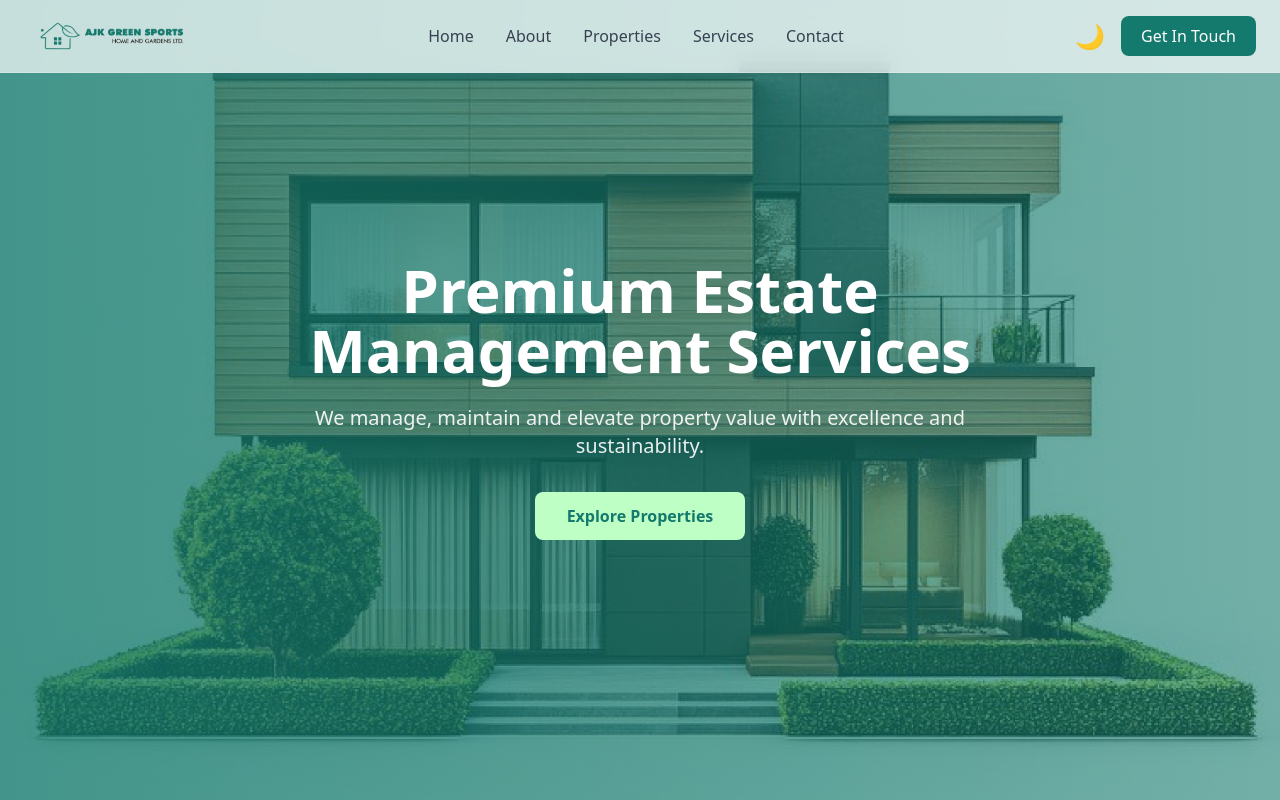
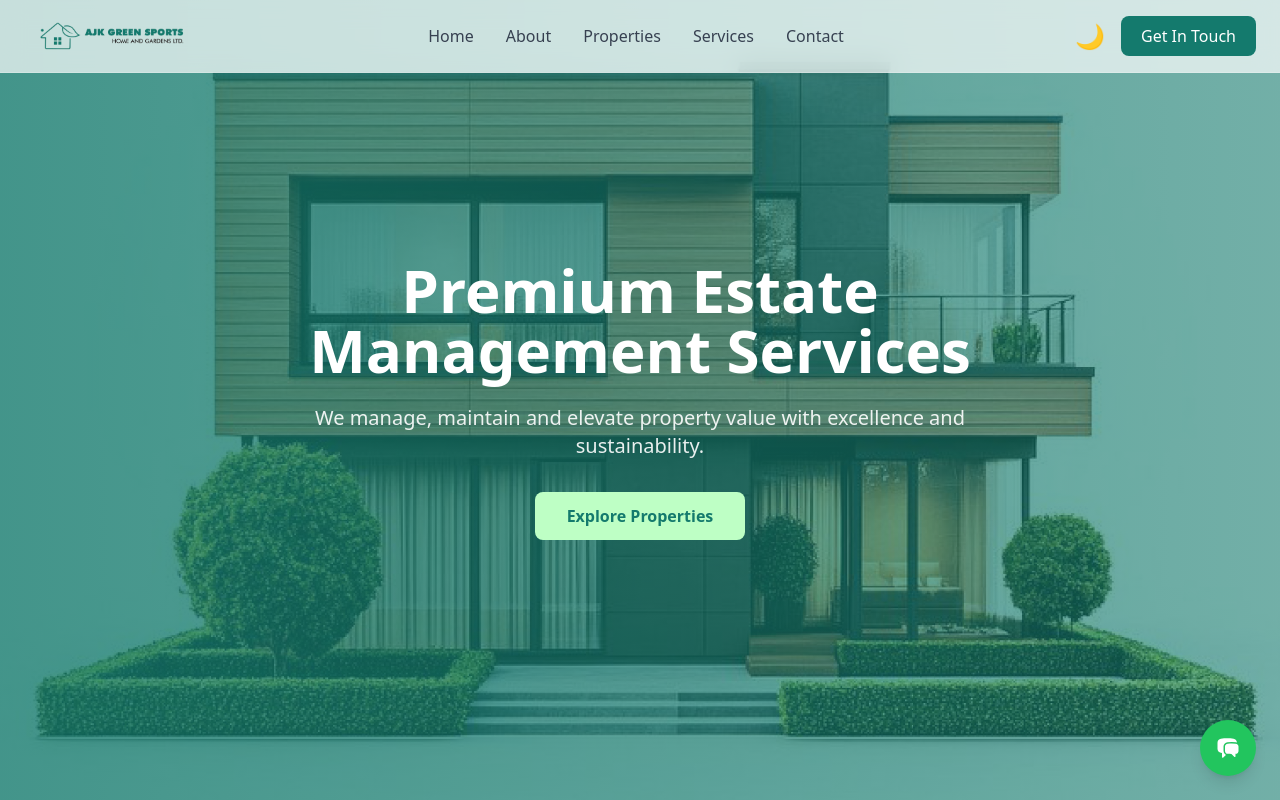
Before and after one commit to Techony-code/ajkhomes, a React (Vite) app: page / in a window 1280 px wide. Shown: the top 800 px of the page. Built offline with nearby package versions, Linux system fonts and the light colour scheme.

Commit message:
Added  files

```diff
--- /dev/null
+++ b/src/components/Team.jsx
@@ -0,0 +1,68 @@
+const teamMembers = [
+  {
+    id: 1,
+    name: "John Doe",
+    role: "Director",
+    image: "/team/member1.jpg",
+  },
+  {
+    id: 2,
+    name: "Jane Smith",
+    role: "Co - Director",
+    image: "/team/member2.jpg",
+  },
+];
+
+const Team = () => {
+  return (
+    <section
+      id="team"
+      className="scroll-mt-24 py-24 bg-white dark:bg-darkBg transition-colors duration-500"
+    >
+      <div className="max-w-7xl mx-auto px-6">
+
+        {/* Heading */}
+        <div className="text-center mb-16">
+          <h2 className="text-4xl font-bold text-primary dark:text-accent">
+            Meet Our Team
+          </h2>
+          <p className="mt-4 text-gray-600 dark:text-darkText/70">
+            The professionals behind our success.
+          </p>
+        </div>
+
+        {/* Grid */}
+        <div className="grid md:grid-cols-2 gap-12 max-w-4xl mx-auto ">
+
+          {teamMembers.map((member) => (
+            <div
+              key={member.id}
+              className="bg-cream dark:bg-darkCard rounded-2xl shadow-md overflow-hidden
+              hover:-translate-y-3 hover:shadow-xl transition-all duration-500"
+            >
+              <img
+                src={member.image}
+                alt={member.name}
+                className="w-full h-72 object-cover object-top"
+              />
+
+              <div className="p-6 text-center">
+                <h3 className="text-xl font-semibold text-gray-800 dark:text-darkText">
+                  {member.name}
+                </h3>
+
+                <p className="text-primary dark:text-accent mt-2">
+                  {member.role}
+                </p>
+              </div>
+            </div>
+          ))}
+
+        </div>
+
+      </div>
+    </section>
+  );
+};
+
+export default Team;
--- /dev/null
+++ b/src/components/WhatsAppFloat.jsx
@@ -0,0 +1,20 @@
+import { ChatBubbleLeftRightIcon } from "@heroicons/react/24/solid";
+
+const WhatsAppFloat = () => {
+  return (
+    <a
+      href="https://wa.me/2348023429388"
+      target="_blank"
+      rel="noopener noreferrer"
+      className="fixed bottom-6 right-6 z-50
+      bg-green-500 hover:bg-green-600
+      text-white p-4 rounded-full shadow-lg
+      transition-all duration-300
+      hover:scale-110 active:scale-95"
+    >
+      <ChatBubbleLeftRightIcon className="w-6 h-6" />
+    </a>
+  );
+};
+
+export default WhatsAppFloat;
--- a/src/pages/Home.jsx
+++ b/src/pages/Home.jsx
@@ -7,6 +7,8 @@ import Services from "../components/Services";
 import Contact from "../components/Contact";
 import Footer from "../layout/Footer";
 import Certifications  from "../components/Certifications";
+import WhatsAppFloat from "../components/WhatsAppFloat";
+import Team from "../components/Team";
 
 const Home = ({ toggleTheme, theme }) => {
   return (
@@ -18,8 +20,10 @@ const Home = ({ toggleTheme, theme }) => {
       <Stats />
       <Services />
       <Certifications />
+      <Team />
       <Contact />
       <Footer />
+      <WhatsAppFloat />
     </>
   );
 };
```
Also changed, not shown: public/team/member1.jpg (added), public/team/member2.jpg (added).
